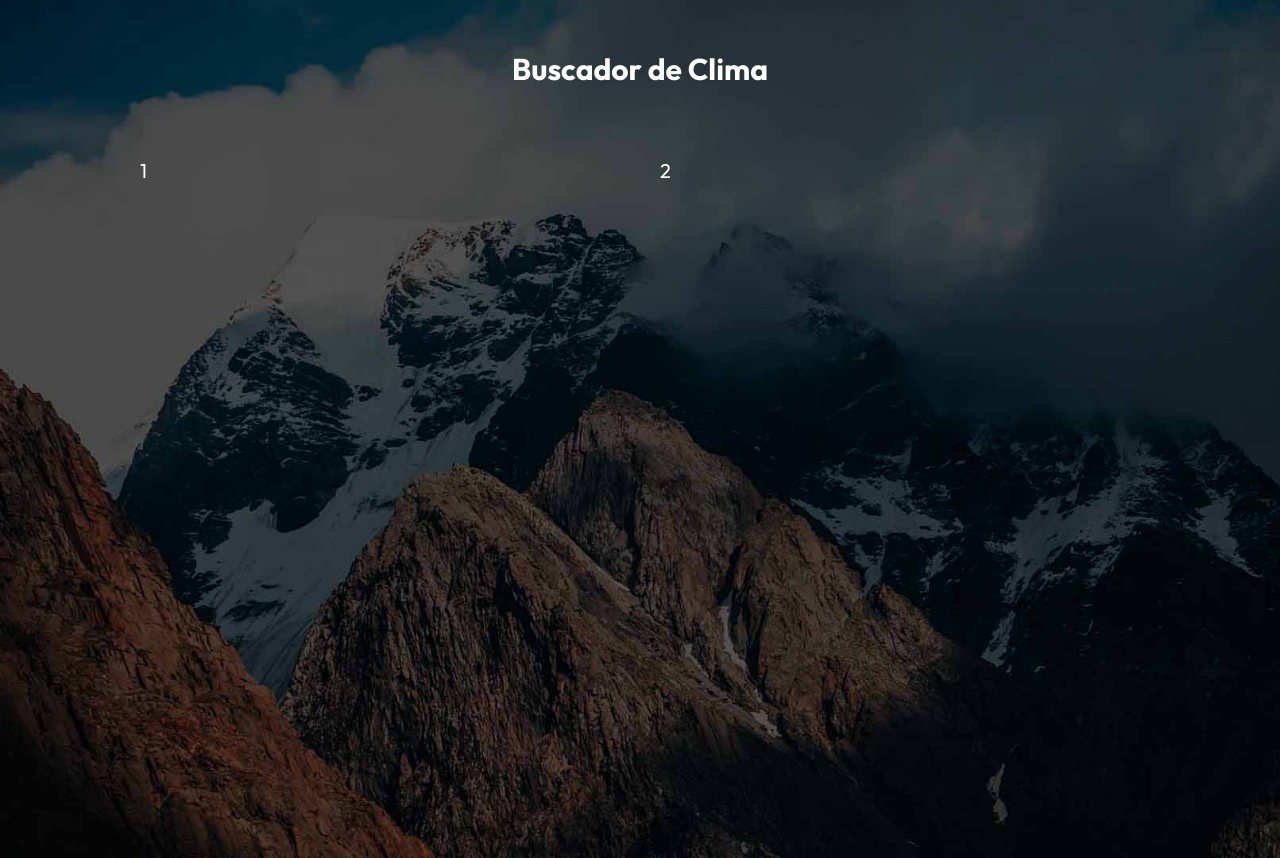
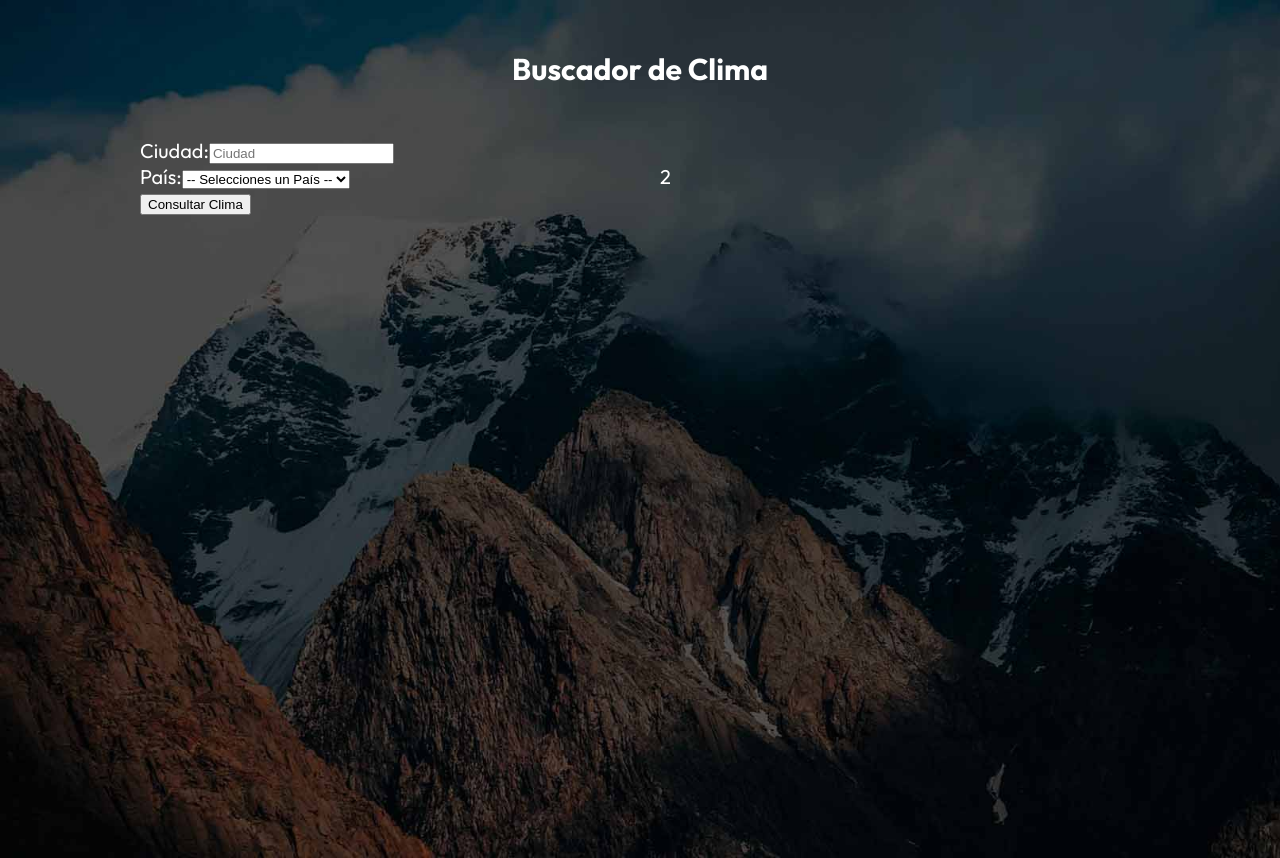
Before and after one commit to GenerationMilton/wheather-application-6-ts, a React (Vite) app in the folder clima-react-typescript/: page / in a window 1280 px wide. Built offline with nearby package versions, Linux system fonts and the light colour scheme.

Commit message:
wheather application :sparkles: Adding forms to check the wheather

```diff
--- a/clima-react-typescript/src/App.tsx
+++ b/clima-react-typescript/src/App.tsx
@@ -1,4 +1,5 @@
 import styles from "./App.module.css"
+import Form from "./components/Form/Form"
 
 function App() {
 
@@ -8,7 +9,7 @@ function App() {
       <h1 className={styles.title}>Buscador de Clima</h1>
 
       <div className={styles.container}>
-        <p>1</p>
+        <Form />
         <p>2</p>
       </div>
     </>
--- /dev/null
+++ b/clima-react-typescript/src/components/Form/Form.module.tsx
@@ -0,0 +1 @@
+/** */
--- /dev/null
+++ b/clima-react-typescript/src/components/Form/Form.tsx
@@ -0,0 +1,33 @@
+import { countries } from "../../data/countries";
+
+export default function Form() {
+  return (
+    <form>
+        <div>
+            <label htmlFor="city">Ciudad:</label>
+            <input
+                id="city"
+                type="text"
+                name="city"
+                placeholder="Ciudad"
+            />
+        </div>
+
+         <div>
+            <label htmlFor="city">País:</label>
+            <select>
+                <option value="">-- Selecciones un País --</option>
+                {countries.map(country => (
+                    <option
+                        key={country.code}
+                        value={country.code}
+                        >{country.name}
+                    </option>
+                ))}
+            </select>
+        </div>
+
+        <input type="submit" value='Consultar Clima' />
+    </form>
+  )
+}
--- /dev/null
+++ b/clima-react-typescript/src/data/countries.ts
@@ -0,0 +1,10 @@
+export const countries = [
+  { code: 'US', name: 'Estados Unidos' },
+  { code: 'MX', name: 'México' },
+  { code: 'AR', name: 'Argentina' },
+  { code: 'CO', name: 'Colombia' },
+  { code: 'CR', name: 'Costa Rica' },
+  { code: 'ES', name: 'España' },
+  { code: 'PE', name: 'Perú' },
+  { code: 'CA', name: 'Canada'}
+]
```
